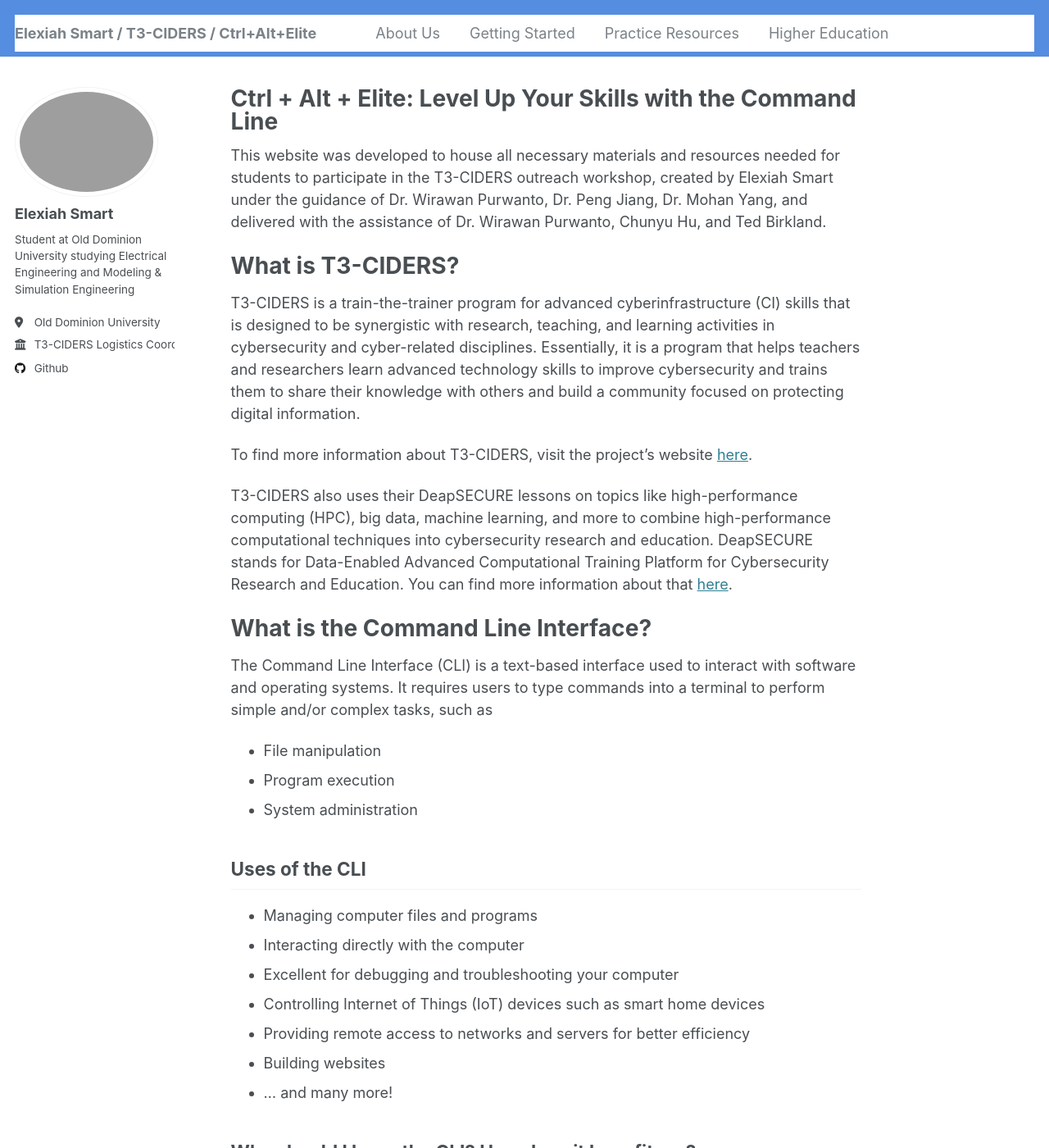
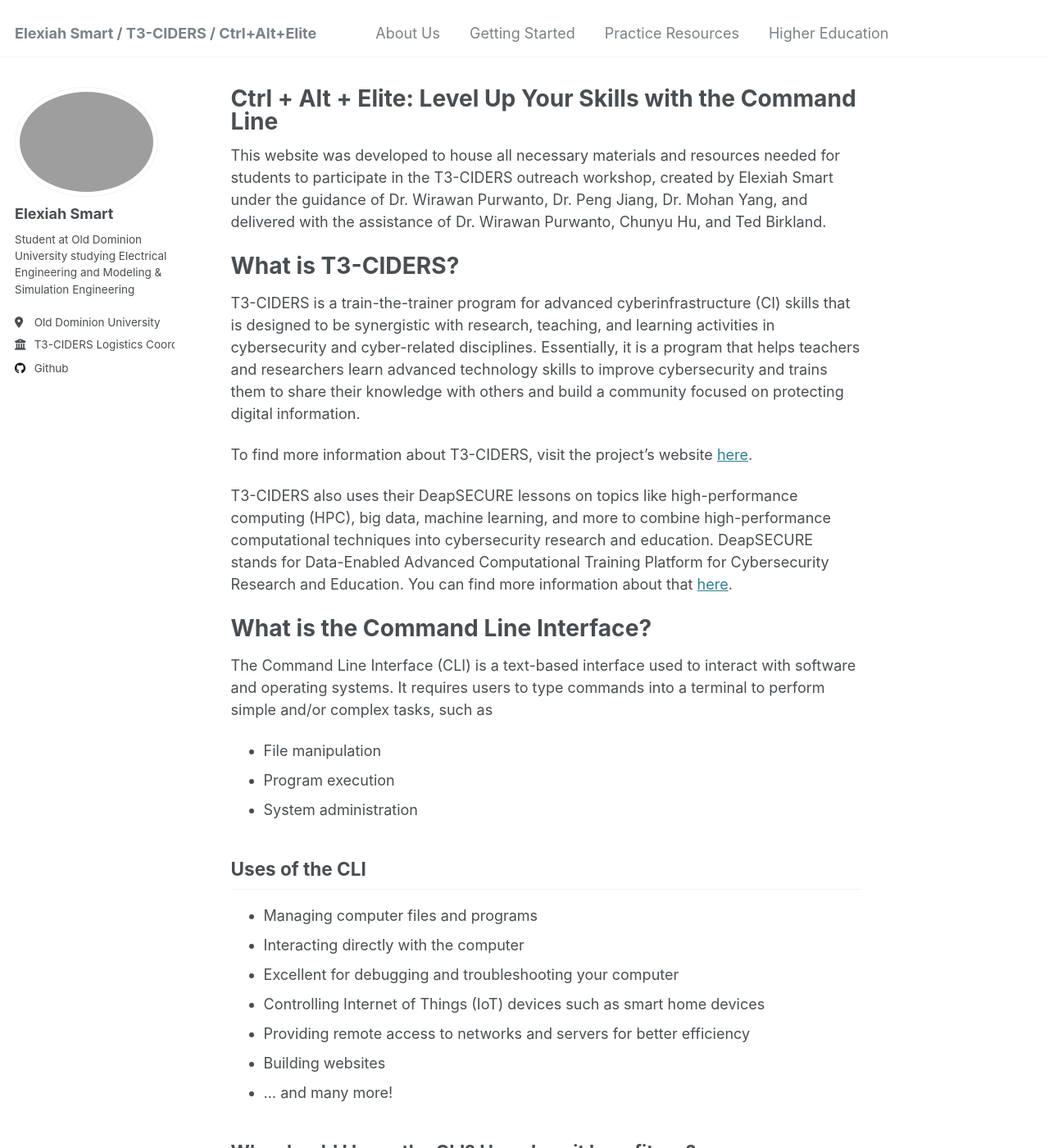
Before and after one commit to lexiluthor05/Ctrl-Alt-Elite, a Jekyll site: the page built from _pages/about.md, in a window 1280 px wide and 1400 px high. Shown: the whole window at 82% size. Built offline with Jekyll 4.4.1, drawn with Linux system fonts in a browser that asks for light colours.

Commit message:
changed back to white

```diff
--- a/_sass/_masthead.scss
+++ b/_sass/_masthead.scss
@@ -4,7 +4,7 @@
 
 .masthead {
   position: fixed;
-  background: #558de0;
+  background: white;
   border-bottom: 1px solid $border-color;
   height: $masthead-height;
   top: 0;
```
